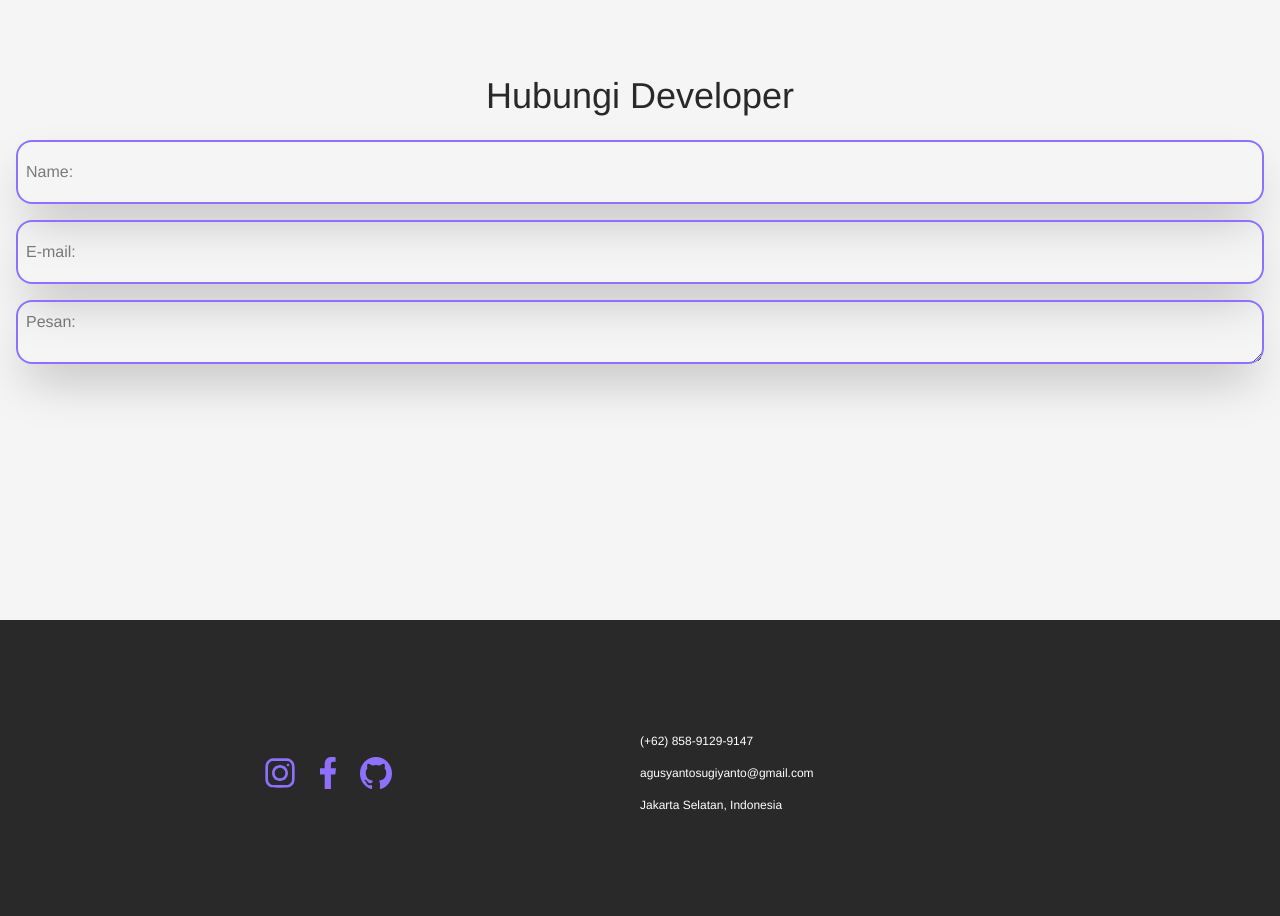
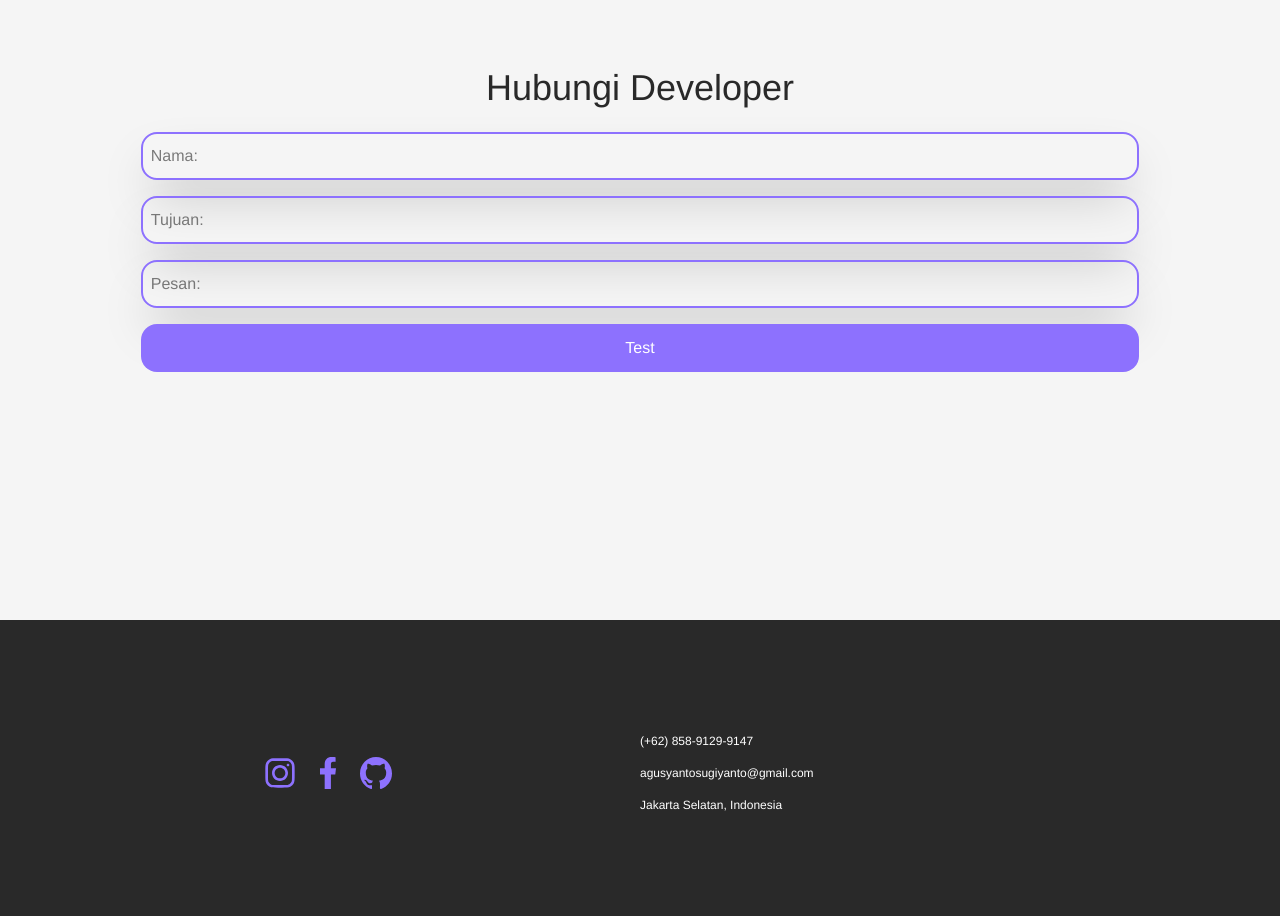
Before and after one commit to Ashonst2844/minenager, a React (Vite) app: page / in a window 1280 px wide. Shown: the part 2580-3496 px from the top of the page. Built offline with nearby package versions, Linux system fonts and the light colour scheme.

Commit message:
Create WorkFlow.MD Fix Email Direct

```diff
--- a/src/assets/ui/components/Button.tsx
+++ b/src/assets/ui/components/Button.tsx
@@ -16,7 +16,7 @@ function Button(props: ButtonProps) {
     const style = {
         width:props.w?props.w:"100%",
         minWidth:props.w?props.w:"100%",
-        height:props.h?props.h:"60px",
+        height:props.h?props.h:"48px",
         color:props.theme=="secondary"?"var(--primary)":"white",
         backgroundColor:props.theme=="warning"?"var(--warning)":props.theme=="secondary"?"var(--secondary)":"var(--primary)",
         ...props.style
@@ -27,7 +27,11 @@ function Button(props: ButtonProps) {
         return <ReactDOM.Link to={props.target ?? "/"} onClick={props.onClick} className={className} style={style}>
             {props.children}
         </ReactDOM.Link>
-    } else if (props.type=="button"||props.type=="link") {
+    } else if (props.type=="submit") {
+        return <button type="submit" className={className} style={style}>
+            {props.children}
+        </button>
+    } else {
         return <a onClick={props.onClick} href={props.target} target={props.type=="link"?"_blank":undefined} className={className} style={style}>
             {props.children}
         </a>
--- a/src/assets/ui/components/Form.tsx
+++ b/src/assets/ui/components/Form.tsx
@@ -5,7 +5,8 @@ interface InputProps {
     type:"text"|"email"|"textarea";
     required:boolean;
     placeholder?:string;
-    name:string
+    name:string;
+    onChange?:(e: React.ChangeEvent<HTMLInputElement>)=>void;
 }
 
 interface FormProps {
@@ -14,19 +15,19 @@ interface FormProps {
 }
 
 function Input(props:InputProps) {
-    const inputStyle = `w-full h-16 shadow-2xl border-2 border-(--primary) rounded-2xl text-black p-2`
+    const inputStyle = `w-full h-12 shadow-2xl border-2 border-(--primary) rounded-2xl text-black p-2`
 
     if(props.type=="textarea") {
         return <textarea name={props.name} placeholder={props.placeholder} required={props.required} className={inputStyle}/>
     }
 
-    return <input min={0} type={props.type} name={props.name} placeholder={props.placeholder} accept="image/*" required={props.required} className={inputStyle}/>
+    return <input onChange={props.onChange} min={0} type={props.type} name={props.name} placeholder={props.placeholder} accept="image/*" required={props.required} className={inputStyle}/>
 }
 
 function Form(props:FormProps) {
     return <form onSubmit={props.onSubmit} method="post" className="center flex-col gap-4 w-full">
         {props.children}
-        <Button type="submit" w="70%" theme="primary">Create</Button>
+        <Button type="submit" theme="primary">Submit</Button>
     </form>
 }
 
--- a/src/assets/ui/pages/Home.tsx
+++ b/src/assets/ui/pages/Home.tsx
@@ -31,10 +31,19 @@ const plans = [
     ]},
 ]
 
-import { useState } from "react";
+import React, { useState } from "react";
 
 function Home() {
     const demo = import.meta.env.DEV
+
+
+    const emailTo = "agusyantosugiyanto@gmail.com"
+    const [emailName, setEmailName] = React.useState("")
+    const [emailSubject, setEmailSubject] = React.useState("")
+    const [emailBody, setEmailBody] = React.useState("")
+    const FinalMessage = `Saya ${emailName}, ${emailBody}`
+    console.log(emailName)
+    const emailURL = `https://mail.google.com/mail/?view=cm&fs=1&to=${encodeURIComponent(emailTo)}&su=${encodeURIComponent(emailSubject)}&body=${FinalMessage}`
 
     const customText = `text-4xl mb-4`
 
@@ -97,11 +106,12 @@ function Home() {
         )}
         <section id="plan" className='center flex-col gap-2'>
             <h1 className={customText}>Hubungi Developer</h1>
-            <Form onSubmit={(e)=>{e.preventDefault()}}>
-                <Form.Input type="text" name="name" placeholder="Name:" required/>
-                <Form.Input type="email" name="email" placeholder="E-mail:" required/>
-                <Form.Input type="textarea" name="message" placeholder="Pesan:" required/>
-            </Form>
+            <div className="w-[80%] flex flex-col gap-4">
+                <Form.Input type="text" required={false} name="name" placeholder="Nama: " onChange={(e)=>setEmailName(e.target.value)}/>
+                <Form.Input type="text" required={false} name="subject" placeholder="Tujuan: " onChange={(e)=>setEmailSubject(e.target.value)}/>
+                <Form.Input type="text" required={false} name="message" placeholder="Pesan: " onChange={(e)=>setEmailBody(e.target.value)}/>
+                <Button type="link" theme="primary" target={emailURL}>Test</Button>
+            </div>
         </section>
     </>
 
```
Also changed, not shown: src/assets/utils/auth.ts (added), 2 other files (tests, documents, lock files or other folders).
